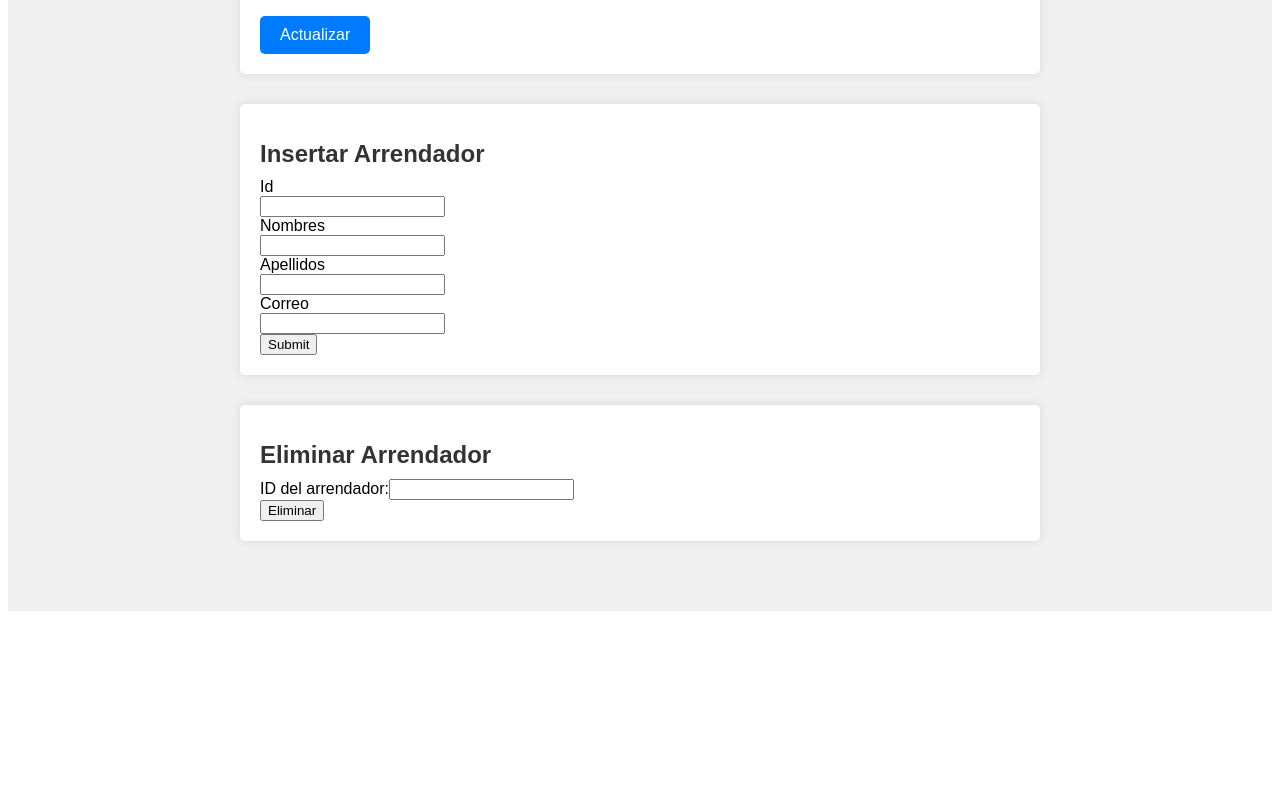
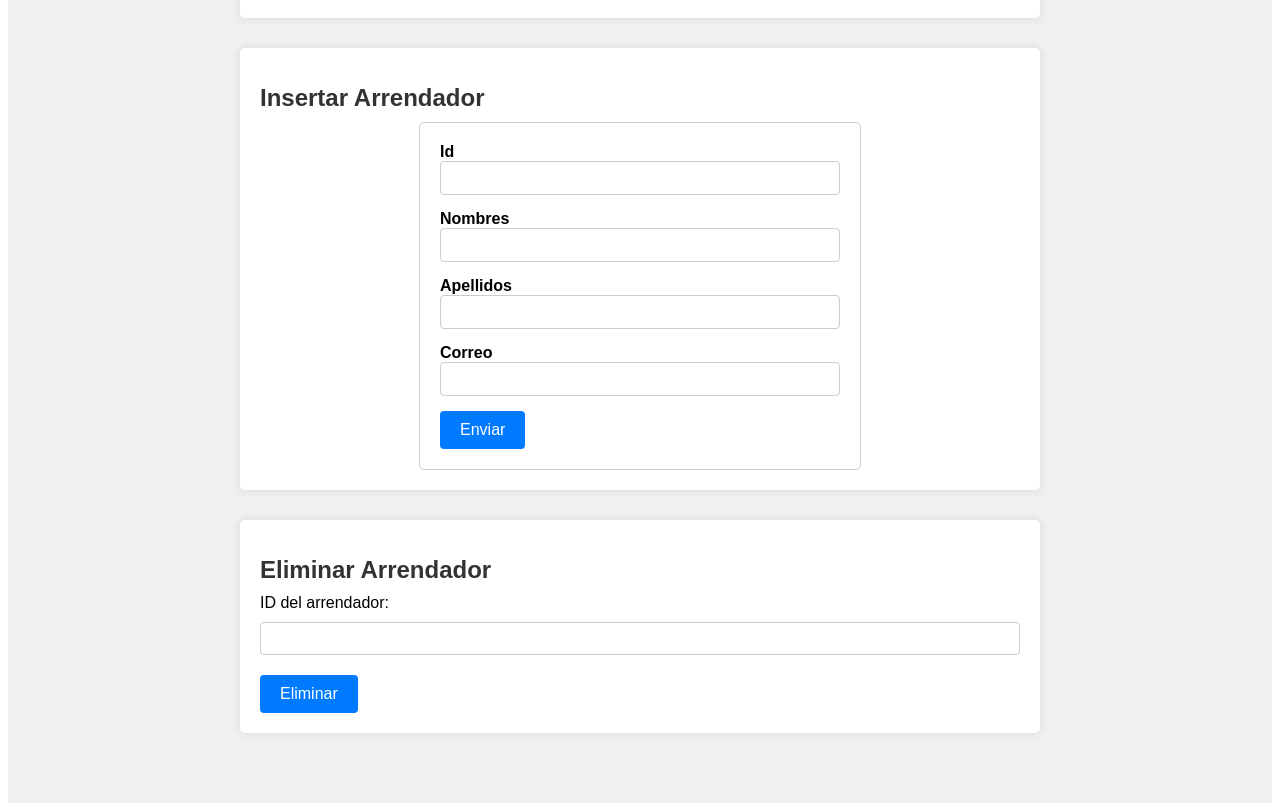
Before and after one commit to NicolasARDBE/Web-Angular, an Angular app: page / in a window 1280 px wide. Shown: the part 604-1415 px from the top of the page. Before the commit the page ends 1223 px from the top, so only its background shows below. Built offline with nearby package versions, Linux system fonts and the light colour scheme; no server answers.

Commit message:
estetic
as

```diff
--- a/src/app/components/arrendador/eliminar-arrendador/eliminar-arrendador.component.css
+++ b/src/app/components/arrendador/eliminar-arrendador/eliminar-arrendador.component.css
@@ -0,0 +1,31 @@
+.form-group {
+    margin-bottom: 20px;
+}
+
+label {
+    display: block;
+    margin-bottom: 5px;
+}
+
+input[type="text"] {
+    width: 100%;
+    padding: 8px;
+    margin-top: 5px;
+    border: 1px solid #ccc;
+    border-radius: 4px;
+    box-sizing: border-box;
+}
+
+button {
+    padding: 10px 20px;
+    background-color: #007bff;
+    color: #fff;
+    border: none;
+    border-radius: 4px;
+    cursor: pointer;
+    font-size: 16px;
+}
+
+button:hover {
+    background-color: #0056b3;
+}
--- a/src/app/components/arrendador/insertar-arrendador/insertar-arrendador.component.css
+++ b/src/app/components/arrendador/insertar-arrendador/insertar-arrendador.component.css
@@ -0,0 +1,39 @@
+.form-container {
+    max-width: 400px;
+    margin: 0 auto;
+    padding: 20px;
+    border: 1px solid #ccc;
+    border-radius: 5px;
+}
+
+.form-group {
+    margin-bottom: 15px;
+}
+
+label {
+    display: block;
+    font-weight: bold;
+}
+
+input[type="text"] {
+    width: 100%;
+    padding: 8px;
+    border: 1px solid #ccc;
+    border-radius: 4px;
+    box-sizing: border-box;
+    font-size: 14px;
+}
+
+button {
+    padding: 10px 20px;
+    background-color: #007bff;
+    color: #fff;
+    border: none;
+    border-radius: 4px;
+    cursor: pointer;
+    font-size: 16px;
+}
+
+button:hover {
+    background-color: #0056b3;
+}
--- a/src/app/components/arrendador/insertar-arrendador/insertar-arrendador.component.html
+++ b/src/app/components/arrendador/insertar-arrendador/insertar-arrendador.component.html
@@ -1,12 +1,20 @@
-<form (ngSubmit)="insertarArrendador()">
-    Id<br/>
-    <input type = 'text' name = 'id' [(ngModel)] = "arrendador.id_arrendador" /><br/>
-    Nombres<br/>
-    <input type = 'text' name = 'nombres' [(ngModel)] = "arrendador.nombre" /><br/>
-    Apellidos<br/>
-    <input type = 'text' name = 'apellidos'  [(ngModel)] = "arrendador.apellido" /><br/>
-    Correo<br/>
-    <input type = 'text' name = 'correo'  [(ngModel)] = "arrendador.correo" /><br/>
+<form (ngSubmit)="insertarArrendador()" class="form-container">
+    <div class="form-group">
+        <label for="id">Id</label>
+        <input type="text" name="id" [(ngModel)]="arrendador.id_arrendador">
+    </div>
+    <div class="form-group">
+        <label for="nombres">Nombres</label>
+        <input type="text" name="nombres" [(ngModel)]="arrendador.nombre">
+    </div>
+    <div class="form-group">
+        <label for="apellidos">Apellidos</label>
+        <input type="text" name="apellidos" [(ngModel)]="arrendador.apellido">
+    </div>
+    <div class="form-group">
+        <label for="correo">Correo</label>
+        <input type="text" name="correo" [(ngModel)]="arrendador.correo">
+    </div>
 
-    <input type = 'submit'/>
+    <button type="submit">Enviar</button>
 </form>
--- a/src/app/components/arrendador/list-arrendador/list-arrendador.component.html
+++ b/src/app/components/arrendador/list-arrendador/list-arrendador.component.html
@@ -1,22 +1,5 @@
-<ul>
-    <li *ngFor = "let arrendador of arrendadores">
-        {{ arrendador.id_arrendador}} {{ arrendador.nombre }} {{ arrendador.apellido }}
+<ul class="arrendadores-list">
+    <li *ngFor="let arrendador of arrendadores">
+        {{ arrendador.nombre }} {{ arrendador.apellido }}
     </li>
 </ul>
-<!DOCTYPE html>
-<html lang="es">
-<head>
-    <meta charset="UTF-8">
-    <meta name="viewport" content="width=device-width, initial-scale=1.0">
-    <title>Lista de Arrendadores</title>
-    <link rel="stylesheet" href="list-arrendador.component.css">
-</head>
-<body>
-
-    <ul class="arrendadores-list">
-        <li *ngFor="let arrendador of arrendadores">
-            {{ arrendador.nombre }} {{ arrendador.apellido }}
-        </li>
-    </ul>
-</body>
-</html>
```
Also changed, not shown: src/app/components/arrendador/eliminar-arrendador/eliminar-arrendador.component.html (+4 -4 lines).
